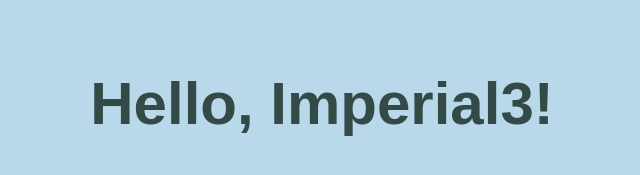
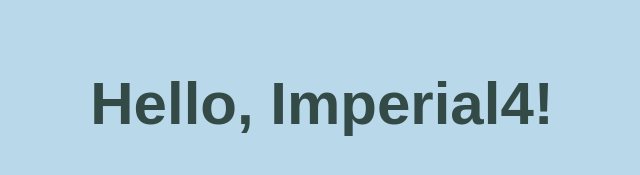
Before and after one commit to rhowells-2020/hello-world, a plain HTML site: page index.html in a window 1280 px wide. Shown: the part 357-532 px from the top of the page, 318-958 px from the left. Drawn offline with Linux system fonts and the light colour scheme.

Commit message:
fixed version

```diff
--- a/index.html
+++ b/index.html
@@ -26,6 +26,6 @@
     </style>
 </head>
 <body>
-    <p><a href="https://www.imperial.ac.uk/">Hello, Imperial3!</a></p>
+    <p><a href="https://www.imperial.ac.uk/">Hello, Imperial4!</a></p>
 </body>
 </html>
```
